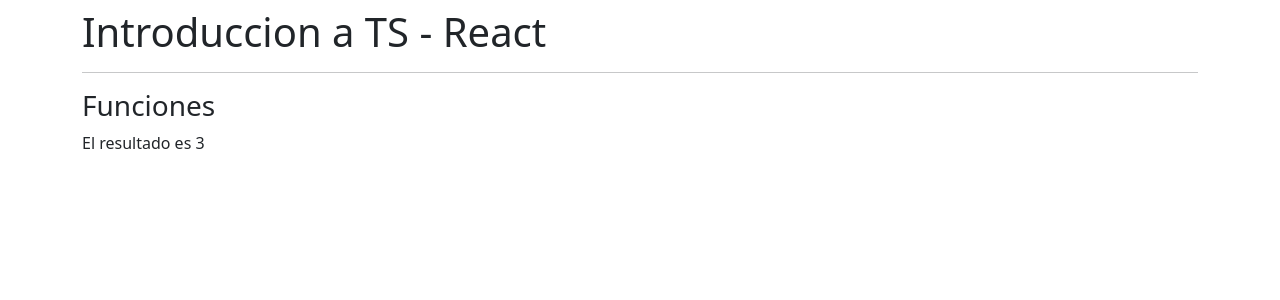
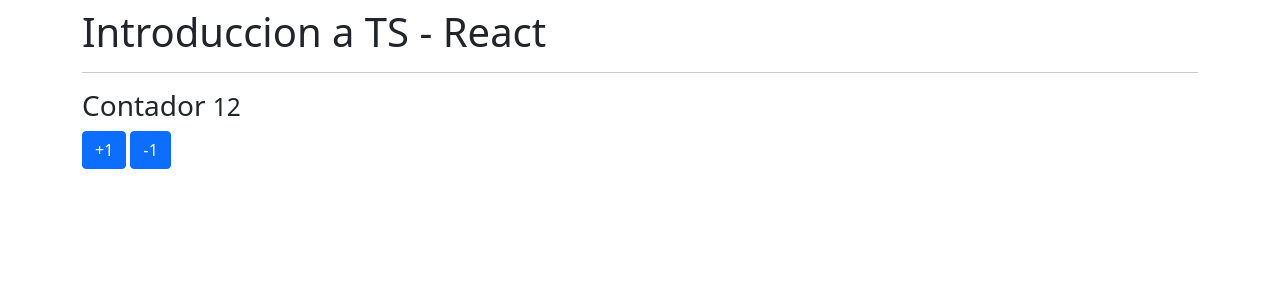
Before and after one commit to Camacaro/react-native, a React (Create React App) app in the folder 01-reforzamiento/: page / in a window 1280 px wide. Shown: the top 300 px of the page. Built offline with nearby package versions, Linux system fonts and the light colour scheme.

Commit message:
Contador con hook

```diff
--- a/01-reforzamiento/src/App.tsx
+++ b/01-reforzamiento/src/App.tsx
@@ -1,6 +1,8 @@
 // import ObjetosLiterales from "./typescript/ObjetosLiterales"
 // import TiposBasicos from "./typescript/TiposBasicos"
-import Funciones from './typescript/Funciones';
+// import Funciones from './typescript/Funciones';
+import ContadorConHooks from "./components/ContadorConHooks"
+// import Contador from "./components/Contador"
 
 const App = () => {
 
@@ -10,7 +12,9 @@
       <hr />
       {/* <TiposBasicos /> */}
       {/* <ObjetosLiterales /> */}
-      <Funciones />
+      {/* <Funciones /> */}
+      {/* <Contador /> */}
+      <ContadorConHooks />
     </div>
   )
 }
--- /dev/null
+++ b/01-reforzamiento/src/components/Contador.tsx
@@ -0,0 +1,33 @@
+import { useState } from "react";
+
+const Contador = () => {
+  const [valor, setValor] = useState(10);
+
+  const acumular = (numero: number) => () => {
+    setValor( valor + numero )
+  }
+
+  return (
+    <>
+      <h3>Contador <small> {valor} </small> </h3>
+
+      <button
+        className="btn btn-primary"
+        onClick={acumular(1)}
+      >
+        +1
+      </button>
+
+      &nbsp;
+
+      <button
+        className="btn btn-primary"
+        onClick={acumular(-1)}
+      >
+        -1
+      </button>
+    </>
+  )
+}
+
+export default Contador
--- /dev/null
+++ b/01-reforzamiento/src/components/ContadorConHooks.tsx
@@ -0,0 +1,30 @@
+import useCounter from '../hooks/useCounter';
+
+const ContadorConHooks = () => {
+
+  const {valor, acumular} = useCounter(12);
+
+  return (
+    <>
+      <h3>Contador <small> {valor} </small> </h3>
+
+      <button
+        className="btn btn-primary"
+        onClick={acumular(1)}
+      >
+        +1
+      </button>
+
+      &nbsp;
+
+      <button
+        className="btn btn-primary"
+        onClick={acumular(-1)}
+      >
+        -1
+      </button>
+    </>
+  )
+}
+
+export default ContadorConHooks
--- /dev/null
+++ b/01-reforzamiento/src/hooks/useCounter.tsx
@@ -0,0 +1,16 @@
+import { useState } from 'react'
+
+const useCounter = (initialNumber: number = 10) => {
+  const [valor, setValor] = useState(initialNumber);
+
+  const acumular = (numero: number) => () => {
+    setValor( valor + numero )
+  }
+
+  return {
+    valor,
+    acumular
+  }
+}
+
+export default useCounter;
```
Also changed, not shown: 1 other file (tests, documents, lock files or other folders).
